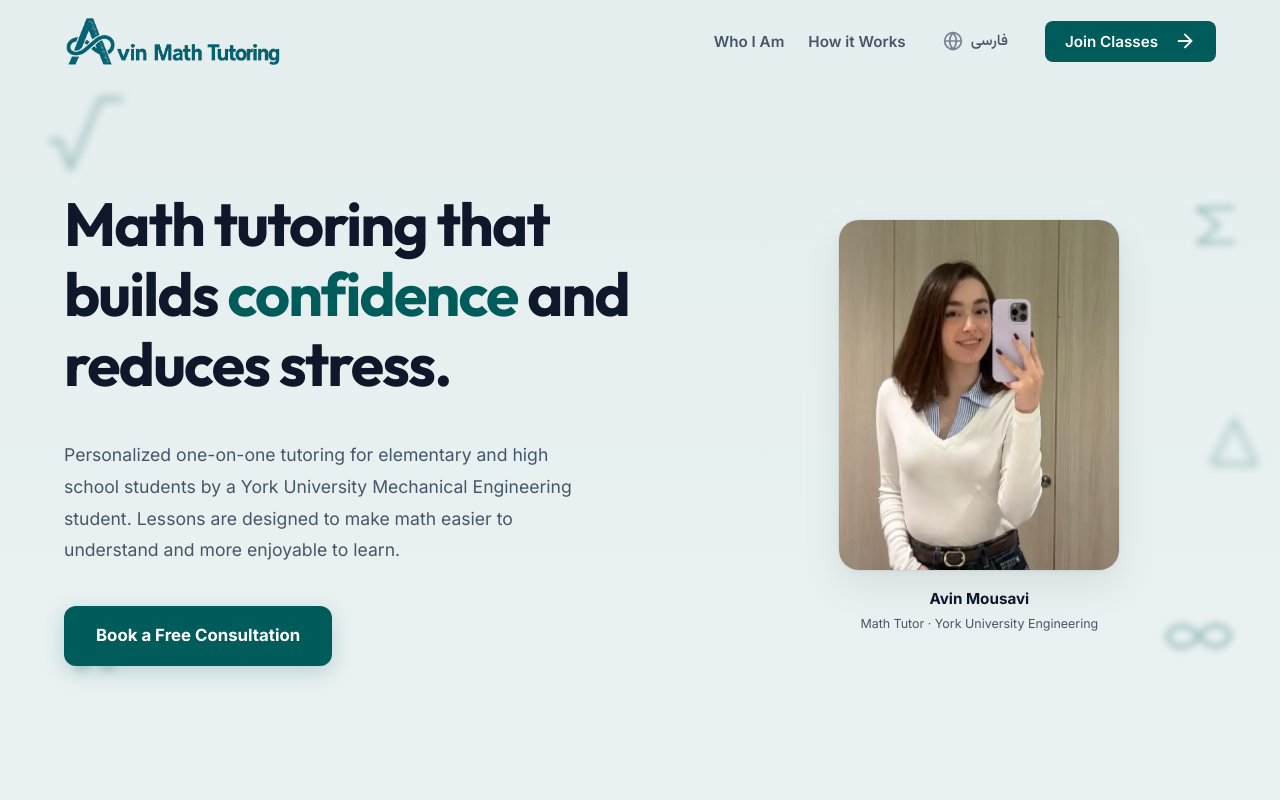
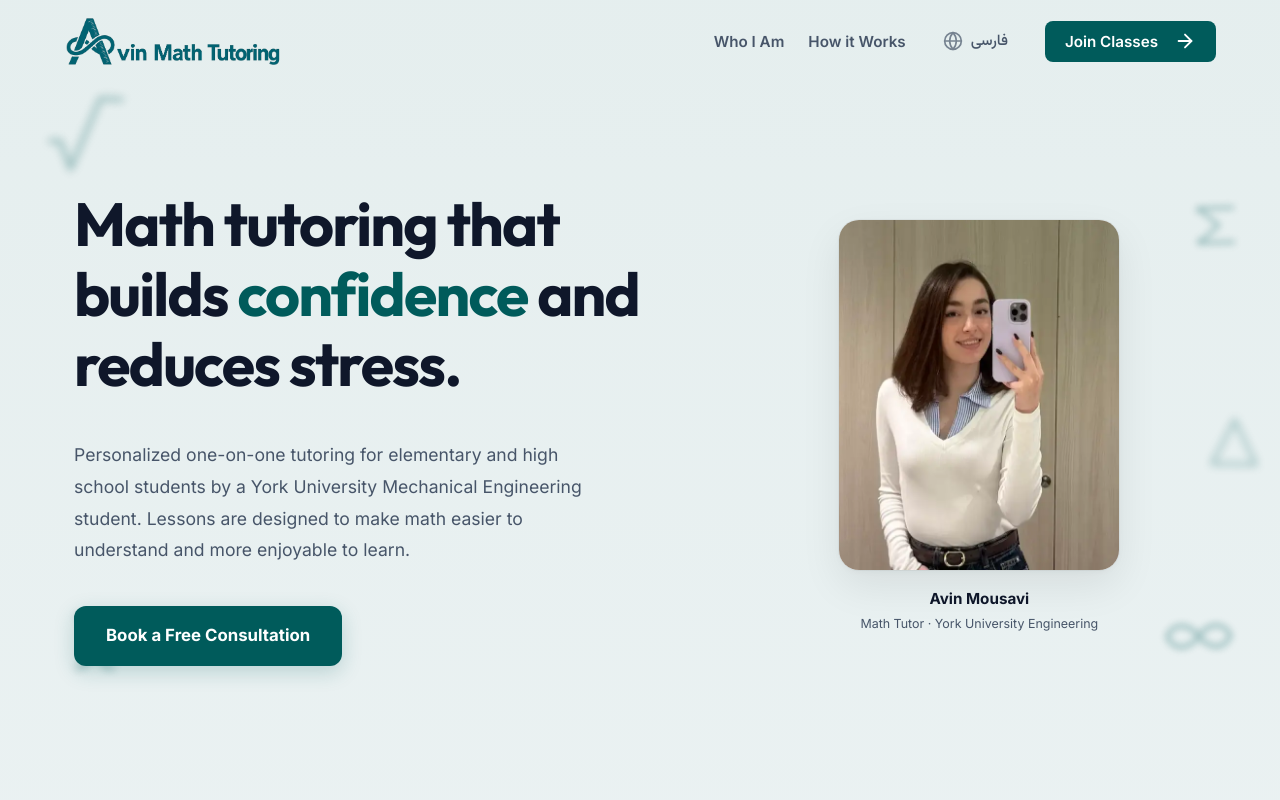
Before and after one commit to parsaabbasian/Math_Tutoring, a Next.js app: page / in a window 1280 px wide. Shown: the top 800 px of the page. Built offline with nearby package versions, Linux system fonts and the light colour scheme.

Commit message:
Shift hero text 2px to the right for optical alignment

```diff
--- a/src/app/components/Hero.module.css
+++ b/src/app/components/Hero.module.css
@@ -35,11 +35,14 @@
   flex-direction: column;
   gap: 40px;
   align-items: flex-start;
+  margin-left: 10px;
 }
 
 [dir='rtl'] .textSide {
   align-items: flex-start;
   text-align: right;
+  margin-left: 0;
+  margin-right: 10px;
 }
 
 /* Headline */
```
